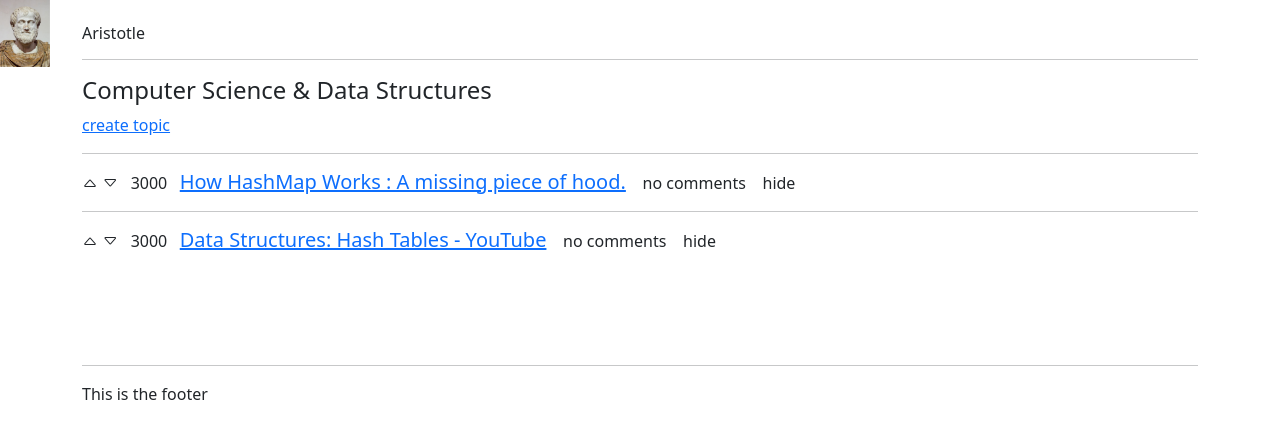
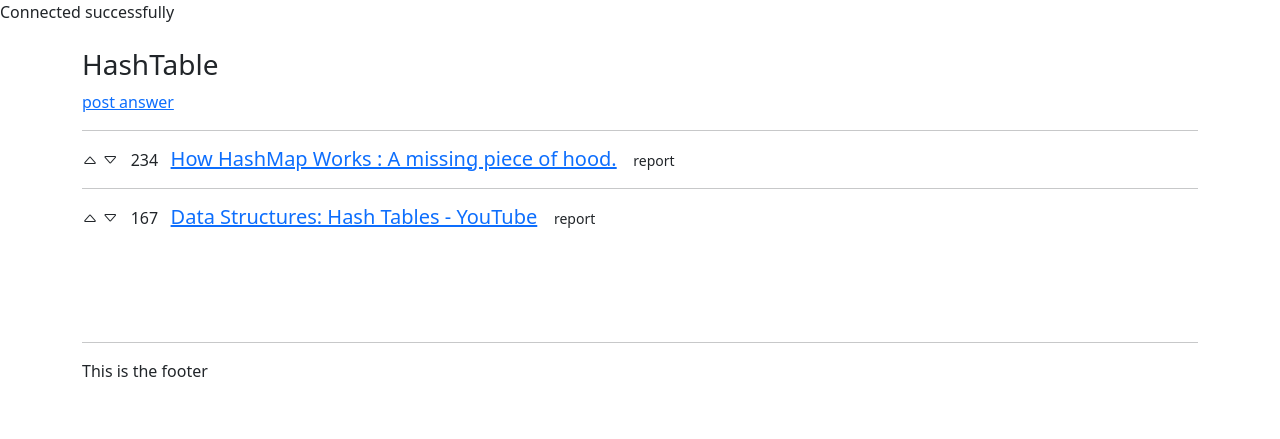
Before and after one commit to st-patrick/aristotle, a PHP site: page /topic.php in a window 1280 px wide. Shown: the top 439 px of the page. Run offline with PHP 8.4, Linux system fonts and the light colour scheme; some libraries are stand-ins or nearby versions.

Commit message:
added basic read and write from database
... also, sending data only with php and then render frontend in clientside javascript

```diff
--- a/topic.php
+++ b/topic.php
@@ -13,7 +13,23 @@
 </head>
 <body>
 
-<img src="img/aristotle-bust.jpg"  width="50px" style="position:fixed; left:0; top:0;">
+<?php
+
+// let's connect to our remote database
+$servername = "localhost";
+$username = "USER353865_admin";
+$password = "iabFDQvaczRfo8T6Aa2I";
+
+// Create connection
+$conn = new mysqli($servername, $username, $password);
+
+// Check connection
+if ($conn->connect_error) {
+die("Connection failed: " . $conn->connect_error);
+}
+echo "Connected successfully";
+
+?>
 
 
 <div class="container">
@@ -21,51 +37,20 @@
 
     <div class="row mt-4">
         <div class="col">
-            <h1 class="h6">Aristotle</h1>
-            <hr>
-        </div>
-    </div>
-
-
-    <div class="row">
-        <div class="col">
-            <h4>Computer Science & Data Structures</h4>
+            <h1 class="h3">HashTable</h1>
         </div>
     </div>
 
     <div class="row">
         <div class="col">
-            <a href="#">create topic</a>
+            <a href="#">post answer</a>
         </div>
     </div>
+
 
     <div id="content-goes-here">
         <br>
     </div>
-
-
-    <?php
-
-    $topic = [
-        "content" => [
-            [
-                "name" => "How HashMap Works : A missing piece of hood.",
-                "link" => "https://medium.com/zero-equals-false/how-hashmap-works-a-missing-piece-of-hood-29dd28c4c01e",
-                "id" => 1,
-                "upvotes" => 3000,
-                "suggestions" => 5
-            ],
-            [
-                "name" => "Data Structures: Hash Tables - YouTube",
-                "link" => "https://www.youtube.com/watch?v=shs0KM3wKv8",
-                "id" => 2,
-                "upvotes" => 3000,
-                "suggestions" => 5
-            ],
-        ],
-    ];
-
-    ?>
 
 
     <div class="row mt-5 pt-5 mb-5">
@@ -93,6 +78,29 @@
     var topic = {};
 
     <?php
+
+
+    // TODO get this programmatically from the backend database
+    $topic = [
+        "content" => [
+            [
+                "name" => "How HashMap Works : A missing piece of hood.",
+                "link" => "https://medium.com/zero-equals-false/how-hashmap-works-a-missing-piece-of-hood-29dd28c4c01e",
+                "id" => 1,
+                "upvotes" => 234,
+                "user_voted_for_this" => 0
+            ],
+            [
+                "name" => "Data Structures: Hash Tables - YouTube",
+                "link" => "https://www.youtube.com/watch?v=shs0KM3wKv8",
+                "id" => 2,
+                "upvotes" => 167,
+                "user_voted_for_this" => 0
+            ],
+        ],
+    ];
+
+
     $js_array = json_encode($topic);
     echo "topic = ". $js_array . ";\n";
     ?>
@@ -102,14 +110,19 @@
 
 
 
+    // TODO enable both up and downvote and then store information
     function vote(id, up) {
-        if(up) {
-            topic['content'][id]['upvotes']++;
-        } else {
-            topic['content'][id]['upvotes']--;
+        if(topic['content'][id]['user_voted_for_this'] == 0) {
+            if(up) {
+                topic['content'][id]['user_voted_for_this'] = 1;
+            } else {
+                topic['content'][id]['user_voted_for_this'] = -1;
+            }
+
+            topic['content'][id]['upvotes'] += topic['content'][id]['user_voted_for_this'];
+
+            rerender();
         }
-
-        rerender();
     }
 
     function rerender() {
@@ -126,7 +139,7 @@
                 <i class="bi bi-caret-down" onclick="vote(` + i + `, false)"></i>&nbsp;&nbsp;
                 ` + current_content['upvotes'] + `&nbsp;&nbsp;
                 <a class="h5" target="_blank" href="` + current_content['link'] + `">` + current_content['name'] + `</a>
-                &nbsp;&nbsp; no comments &nbsp;&nbsp; hide
+                &nbsp;&nbsp; <small>report</small>
                 </div>
             </div>`;
 
```
Also changed, not shown: index.php (+65 -15 lines).
